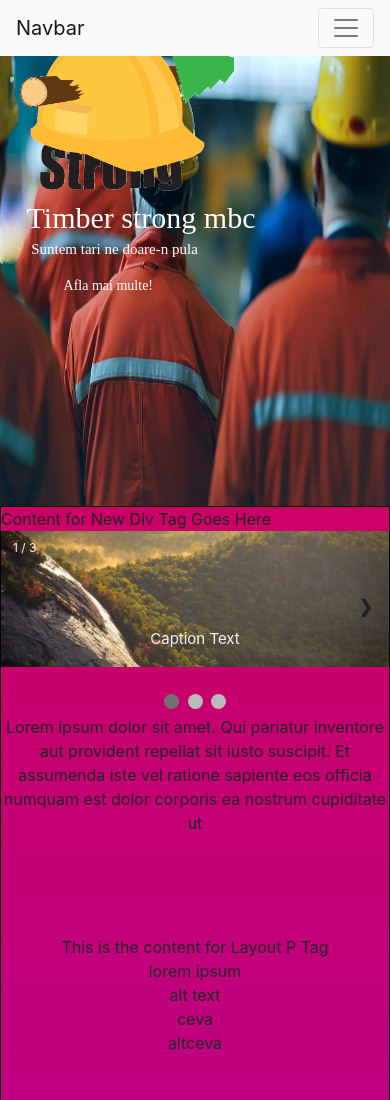
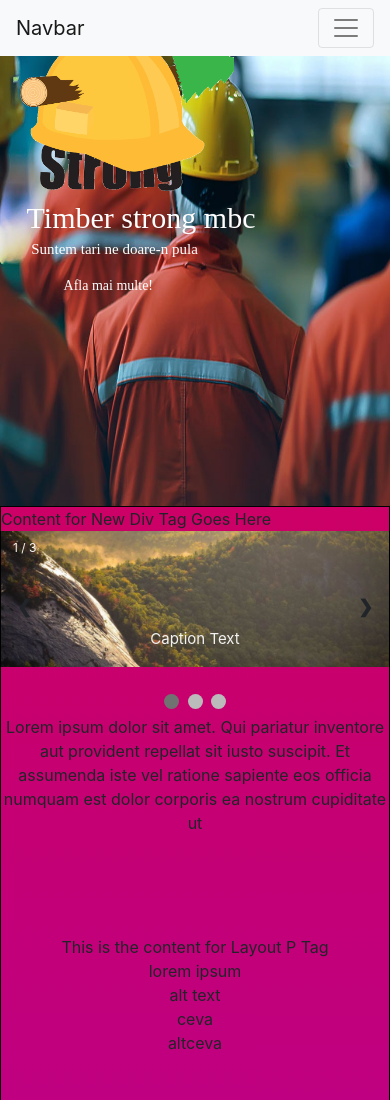
Before and after one commit to AlexandruIonascu33/Timberweb, a plain HTML site: page index.html in a window 390 px wide. Shown: the top 1100 px of the page. Drawn offline with nearby package versions, Linux system fonts and the light colour scheme.

Commit message:
Update css for timber.css

```diff
--- a/css/css for timber.css
+++ b/css/css for timber.css
@@ -247,6 +247,10 @@
   .footer-dark .item.text {
     margin-bottom:0;
   }
+
+	 .imagebackground1 {
+    background-size: 130% 100%;
+  }
 }
 
 .footer-dark .item.text p {
```
